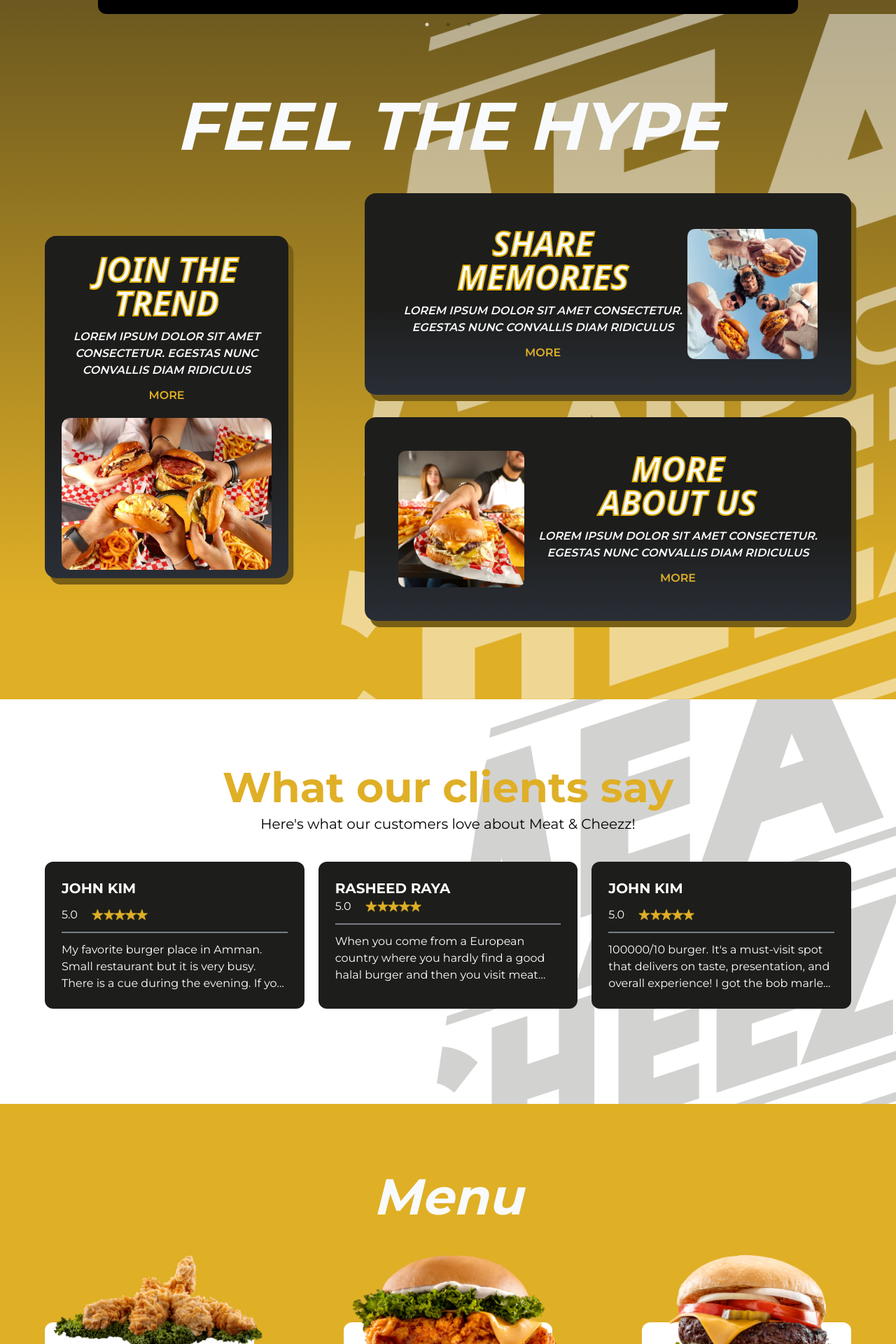
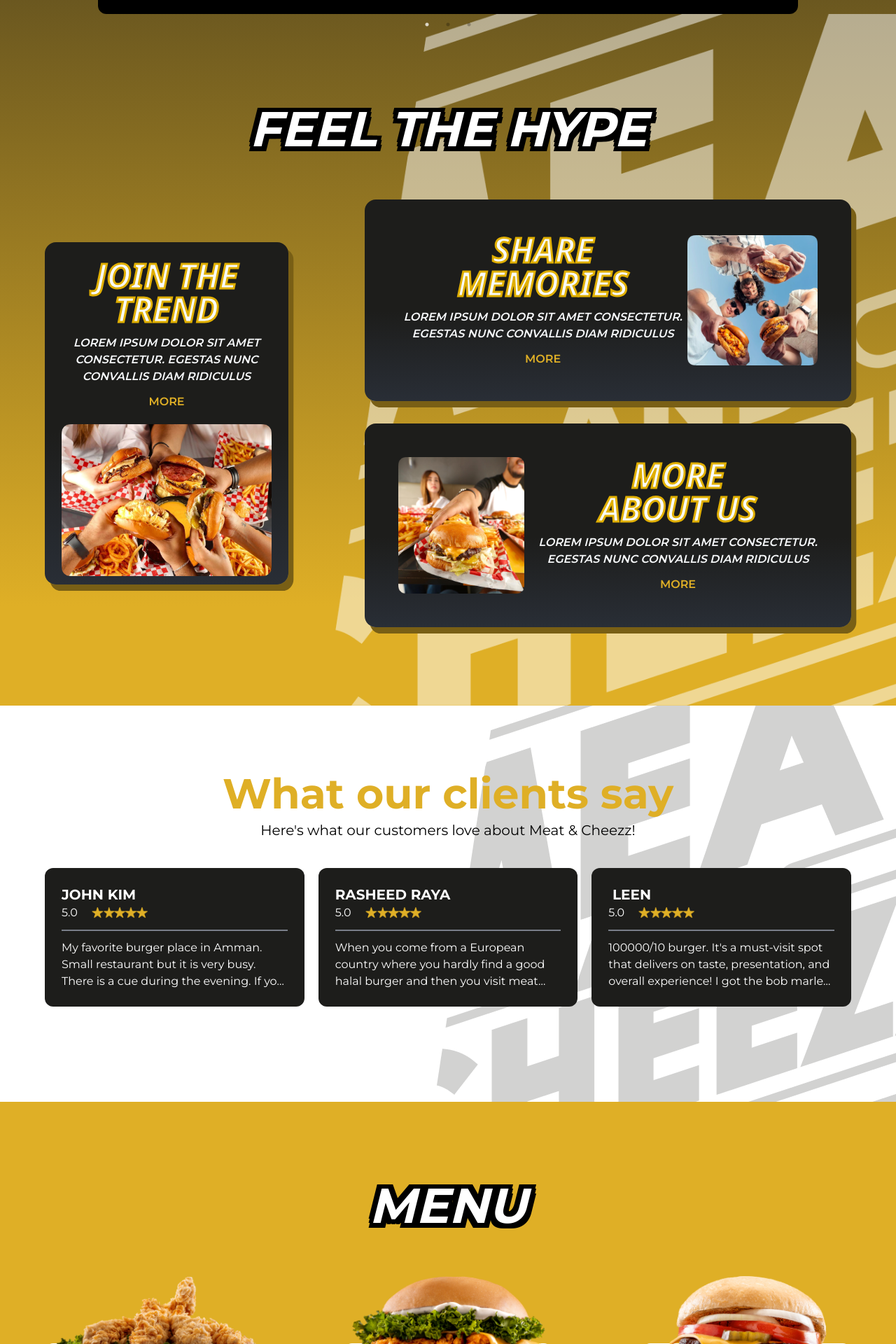
Before and after one commit to EbrahimNasserr/meat, a Next.js app: page / in a window 1280 px wide. Shown: the part 1380-3300 px from the top of the page at 70% size. Built offline with nearby package versions, Linux system fonts and the light colour scheme.

Commit message:
edit headers

```diff
--- a/src/app/globals.css
+++ b/src/app/globals.css
@@ -9,30 +9,25 @@ body {
 }
 
 .text-stroke {
-  -webkit-text-stroke: 2px rgb(224, 175, 0); /* width and color */
+  -webkit-text-stroke: 3px rgb(224, 175, 0); /* width and color */
   -moz-text-stroke: 1px rgb(252, 252, 252);
 }
 
-.franchise-text {
-  font-size: 5rem;
-  font-weight: bold;
-  color: white;
+.text-shadow {
+  font-style: italic;
+  font-weight: 700;
+  font-size: 70px;
+  text-align: center;
   text-transform: uppercase;
-  font-family: sans-serif;
-  text-align: center;
-  font-style: italic;
-  -webkit-text-stroke: 12px black; /* Black stroke around the text */
-
+  color: #ffffff;
+  text-shadow: 6.5px 0 0 #000, -6.5px 0 0 #000, 0 6.5px 0 #000, 0 -6.5px 0 #000,
+    6.5px 6.5px 0 #000, -6.5px -6.5px 0 #000, -6.5px 6.5px 0 #000,
+    6.5px -6.5px 0 #000;
 }
-
-
-/* .tet {
-  background: linear-gradient(360deg, #1d1d1b 62.01%, rgba(29, 29, 27, 0) 100%);
-} */
 
 .slider-component div {
   display: flex !important;
-  justify-content: center;;
+  justify-content: center;
   width: 100%;
 }
 
--- /dev/null
+++ b/src/app/menu/page.jsx
@@ -0,0 +1,5 @@
+const MenuPage = () => {
+  return <div>fcfffffffffff</div>;
+};
+
+export default MenuPage;
--- a/src/components/Franchising.jsx
+++ b/src/components/Franchising.jsx
@@ -5,7 +5,7 @@ const Franchising = () => {
   return (
     <section className="bg-heroTextColor flex justify-center items-center">
       <div className="container">
-      <h2 className="custom-h2 mb-20 ">
+      <h2 className="text-shadow md:mb-20 max-sm:text-[40px] ">
         Franchising
       </h2>
       <div className=" max-w-[90%] mx-auto py-40">
--- a/src/components/Menu.jsx
+++ b/src/components/Menu.jsx
@@ -6,7 +6,7 @@ const Menu = () => {
   return (
     <section className="py-24 bg-heroTextColor flex justify-center items-center">
       <div className="container">
-        <h2 className="text-center text-7xl font-bold italic text-slate-50">
+        <h2 className="text-shadow">
           Menu
         </h2>
         <div className="grid grid-cols-1 md:grid-cols-2 md:gap-y-36 lg:grid-cols-3 gap-32 max-w-[90%] mx-auto py-36 md:flex-row">
--- a/src/components/Reviews.jsx
+++ b/src/components/Reviews.jsx
@@ -14,7 +14,7 @@ const Reviews = () => {
         </div>
         <div className="max-w-[90%] mx-auto py-10 flex flex-col md:flex-row gap-5">
           <div className="w-full bg-boxColorBlack text-white rounded-xl p-6 ">
-          <h2 className=" font-bold uppercase text-xl mb-3">John Kim</h2>
+            <h2 className=" font-bold uppercase text-xl">John Kim</h2>
             <div className="flex items-center gap-2 pb-3 border-b-2 border-[#797E89]">
               <span className=" mr-3">5.0</span>
               <Image src="/star.png" alt="star" width={80} height={80} />
@@ -28,30 +28,32 @@ const Reviews = () => {
             </p>
           </div>
           <div className="w-full bg-boxColorBlack text-white rounded-xl p-6 ">
-          <h2 className=" font-bold uppercase text-xl mb- line-clamp-3">Rasheed Raya</h2>
+            <h2 className=" font-bold uppercase text-xl mb- line-clamp-3">
+              Rasheed Raya
+            </h2>
             <div className="flex items-center gap-2 pb-3 border-b-2 border-[#797E89]">
               <span className=" mr-3">5.0</span>
               <Image src="/star.png" alt="star" width={80} height={80} />
             </div>
             <p className="pt-3 line-clamp-3">
               When you come from a European country where you hardly find a good
-            halal burger and then you visit meat and cheese you will go wild 😅.
-            It&apos;s really the best of the best , go for lady Gaga (The sandwich
-            😉), it will put you directly in the mood and give you all the joy
-            you expect from a perfect sandwich. The staff is really friendly and
-            always smiling.
+              halal burger and then you visit meat and cheese you will go wild
+              😅. It&apos;s really the best of the best , go for lady Gaga (The
+              sandwich 😉), it will put you directly in the mood and give you
+              all the joy you expect from a perfect sandwich. The staff is
+              really friendly and always smiling.
             </p>
           </div>
           <div className="w-full bg-boxColorBlack text-white rounded-xl p-6 ">
-          <h2 className=" font-bold uppercase text-xl mb-3">John Kim</h2>
+            <h2 className=" font-bold uppercase text-xl"> Leen</h2>
             <div className="flex items-center gap-2 pb-3 border-b-2 border-[#797E89]">
               <span className=" mr-3">5.0</span>
               <Image src="/star.png" alt="star" width={80} height={80} />
             </div>
             <p className="pt-3 line-clamp-3">
-            100000/10 burger. It&apos;s a must-visit spot that delivers on taste,
-            presentation, and overall experience! I got the bob marley burger it
-            was beyond delightful!!
+              100000/10 burger. It&apos;s a must-visit spot that delivers on
+              taste, presentation, and overall experience! I got the bob marley
+              burger it was beyond delightful!!
             </p>
           </div>
         </div>
@@ -60,6 +62,4 @@ const Reviews = () => {
   );
 };
 
-
-
 export default Reviews;
--- a/src/components/Slider.jsx
+++ b/src/components/Slider.jsx
@@ -75,7 +75,7 @@ function SimpleSlider() {
         {/* feel the hype */}
         <div className="bg-layer-image bg-contain bg-no-repeat bg-right w-full">
           <div className=" py-28 max-w-[90%] mx-auto">
-            <h2 className="text-center text-8xl italic relative font-bold uppercase text-slate-50 ">
+            <h2 className="text-shadow ">
               Feel the Hype
             </h2>
             <div className="flex flex-col gap-8 justify-between mt-12 md:flex-row-reverse xl:justify-evenly">
```
Lines whose indentation alone changed are shown as unchanged.
